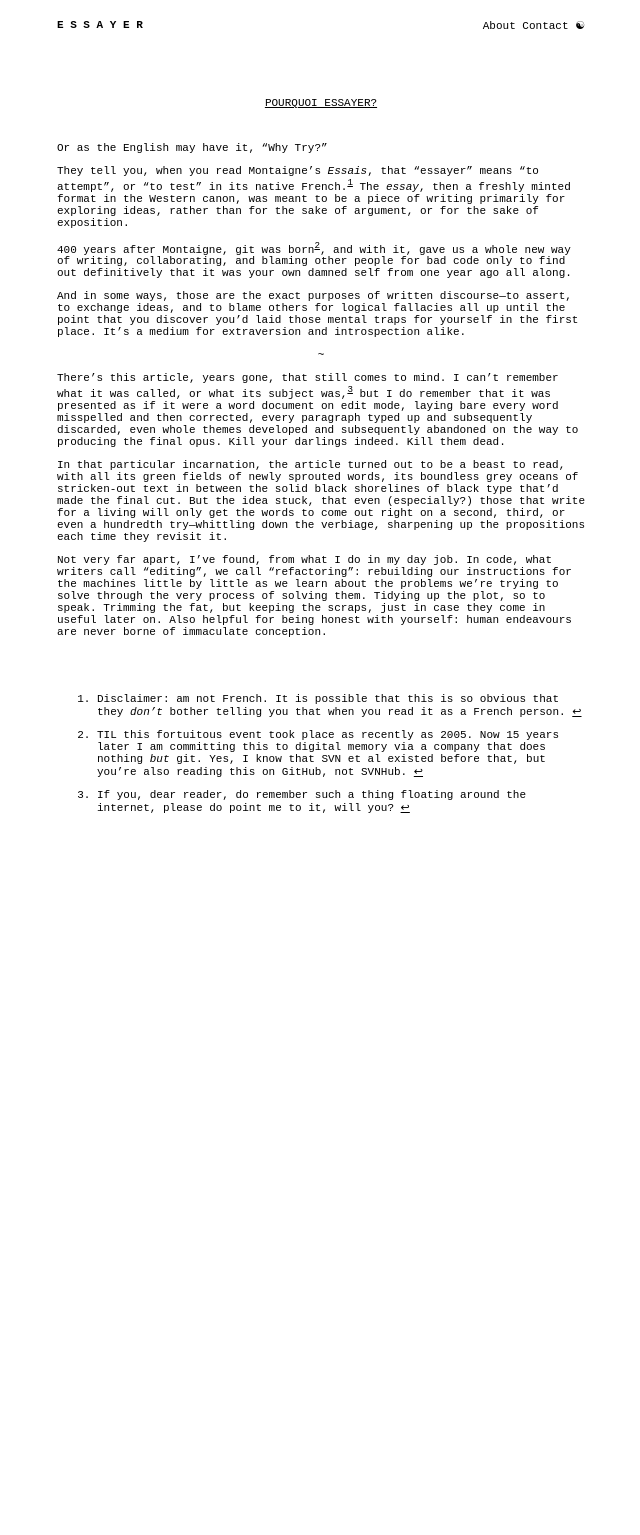
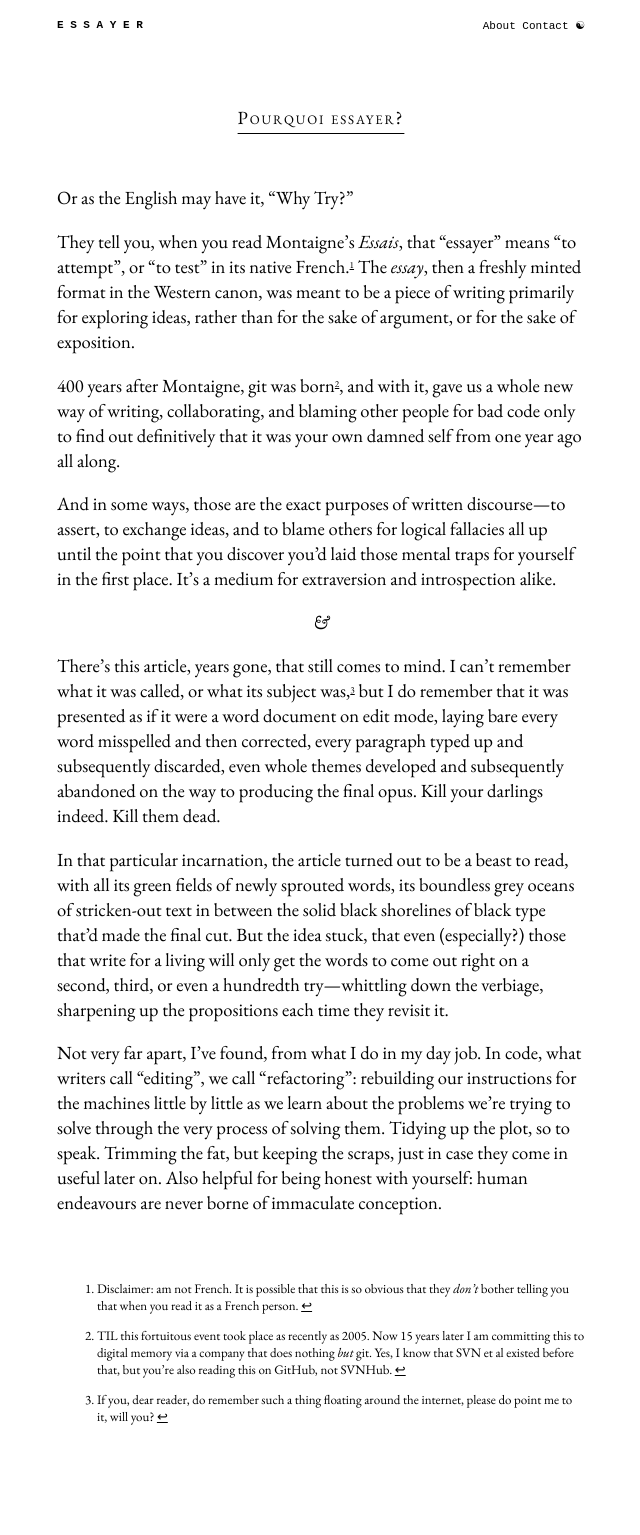
Before and after one commit to joseph-long/essayer, a Jekyll site: the page built from _posts/2020-05-08-pourquoi-essayer.md, in a window 1280 px wide. Shown: the whole page, without its empty margins (319-959 px from the left). Built offline with Jekyll 4.4.1, drawn with Linux system fonts in a browser that asks for light colours; some web fonts are replaced; before the commit the page ends 924 px from its top, so only the background shows below that.

Commit message:
change font

```diff
--- a/_layouts/essai.html
+++ b/_layouts/essai.html
@@ -2,13 +2,10 @@
 layout: default
 ---
 
-<p style="text-align: center; margin-bottom: 3em;">
-<a id="title">
-{{ page.title | upcase }}
-</a>
-</p>
-
-{{ content }}
+<div class="essai">
+  <p class="title"><a id="title"> {{ page.title }} </a></p>
+  {{ content }}
+</div>
 
 <script type="text/javascript">
   var url = window.location.href.split("/");
--- a/_posts/2020-05-08-pourquoi-essayer.md
+++ b/_posts/2020-05-08-pourquoi-essayer.md
@@ -21,7 +21,7 @@ to exchange ideas, and to blame others for logical fallacies all up until the
 point that you discover you'd laid those mental traps for yourself in the first
 place. It's a medium for extraversion and introspection alike.
 
-<center>~</center>
+<center><i>&</i></center>
 
 There's this article, years gone, that still comes to mind. I can't remember
 what it was called, or what its subject was,[^3] but I do remember that it was
--- a/_sass/main.scss
+++ b/_sass/main.scss
@@ -21,3 +21,36 @@ a { color: black; }
   color: white;
 }
 .dark-mode-text { color: white; }
+
+.essai {
+  font-family: 'EB Garamond', serif;
+  font-size: 1.69em;
+}
+
+.title {
+  text-align: center;
+  margin-bottom: 3em;
+}
+
+.title > a {
+  font-variant-caps: small-caps;
+  letter-spacing: 0.1em;
+  text-underline-offset: 0.5em;
+}
+
+.footnotes {
+  font-size: 0.7em;
+  line-height: initial;
+}
+
+sup, sub {
+  vertical-align: baseline;
+  position: relative;
+  font-size: 0.5em;
+}
+sup {
+  top: -0.5em;
+}
+sub {
+  top: 0.5em;
+}
--- a/assets/css/styles.scss
+++ b/assets/css/styles.scss
@@ -1,5 +1,6 @@
 ---
 ---
 @import url("https://fonts.googleapis.com/css?family=PT+Mono&display=swap");
+@import url("https://fonts.googleapis.com/css2?family=EB+Garamond:ital,wght@0,400;0,500;0,600;0,700;0,800;1,400;1,500;1,600;1,700;1,800&display=swap");
 
 @import "main";
```
